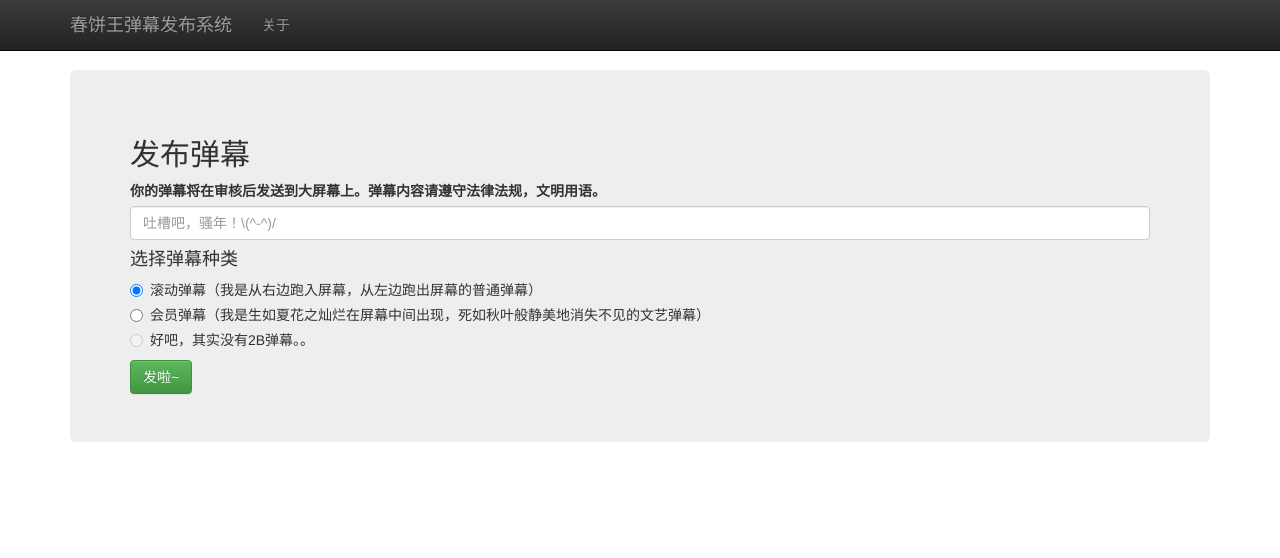
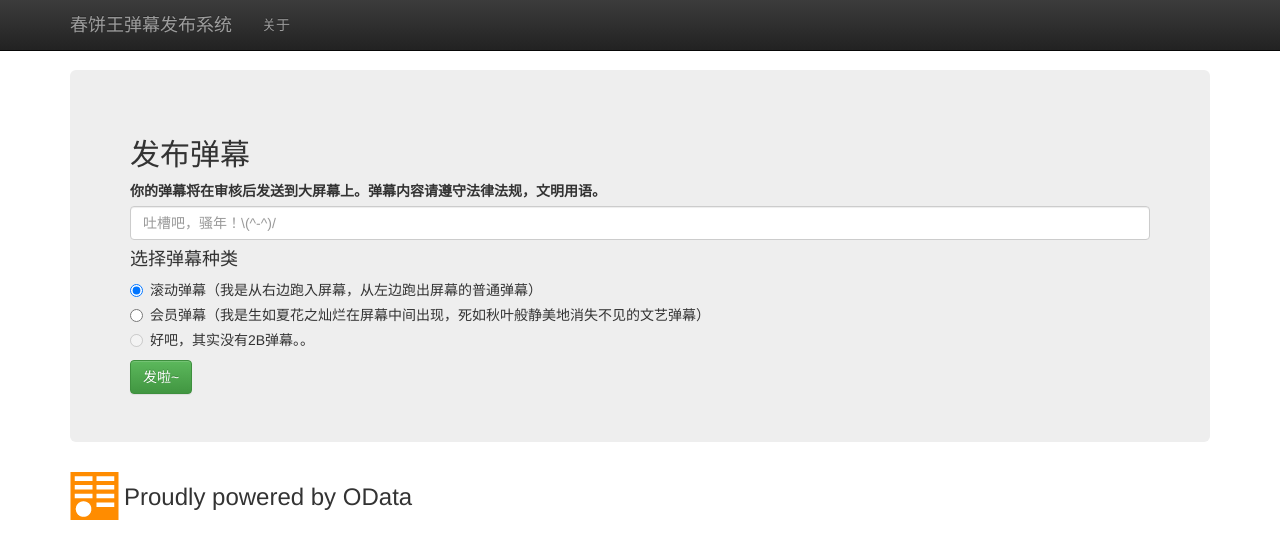
Before and after one commit to vabc3/CBW, a plain HTML site: page Cbw.Sever/index.html in a window 1280 px wide. Drawn offline with Linux system fonts and the light colour scheme.

Commit message:
Add OData info

```diff
--- a/Cbw.Sever/Content/custom.css
+++ b/Cbw.Sever/Content/custom.css
@@ -6,3 +6,12 @@ body {
 #message {
     margin-bottom: 10px;
 }
+
+#odata-logo {
+    margin-right: 5px;
+    float: left;
+}
+
+#odata-slogan {
+    padding-top: 12px;
+}
--- a/Cbw.Sever/index.html
+++ b/Cbw.Sever/index.html
@@ -59,6 +59,11 @@
             <button type="submit" class="btn btn-success" id="submitButton" onclick="submitted()">发啦~</button>
         </div>
 
+        <div>
+            <img src="Content/odata-logo.png" id="odata-logo"/>
+            <h3 id="odata-slogan">Proudly powered by OData</h3>
+        </div>
+
     </div>
 </body>
 </html>
```
Also changed, not shown: Cbw.Sever/Content/odata-logo.png (added), 1 other file.
